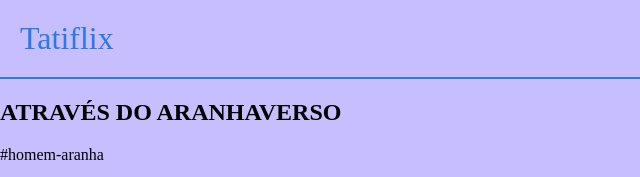
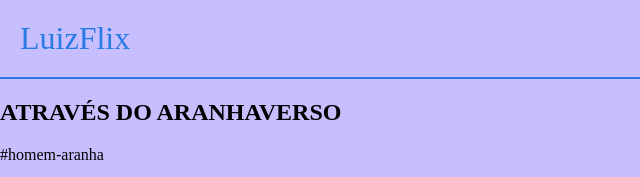
Before and after one commit to luizfelipen2/AluraFix1D, a plain HTML site: page index.html in a window 1280 px wide. Shown: the top 177 px of the page, 0-640 px from the left. Drawn offline with Linux system fonts and the light colour scheme; grey boxes are pictures that could not be loaded.

Commit message:
Update index.html

```diff
--- a/index.html
+++ b/index.html
@@ -11,7 +11,7 @@
 </head>
 
 <body>
-    <header>Tatiflix</header>
+    <header>LuizFlix</header>
 
     <section class="chamada">
         <div class="chamada-texto">
```
